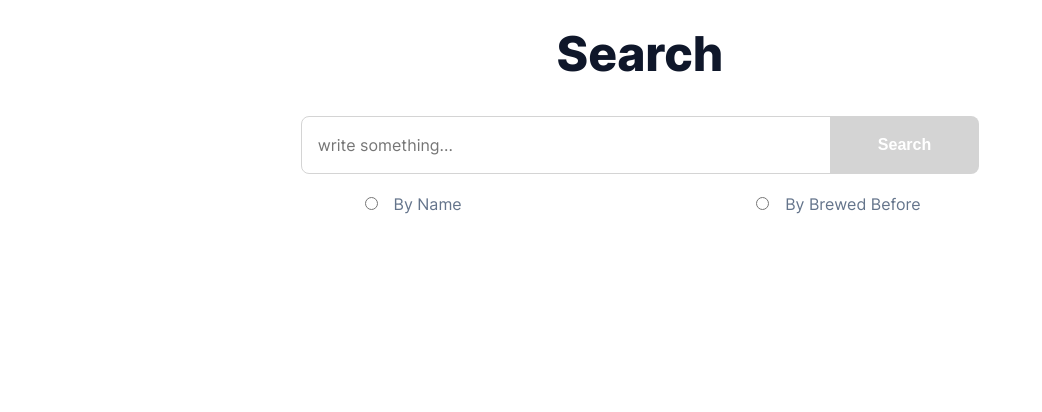
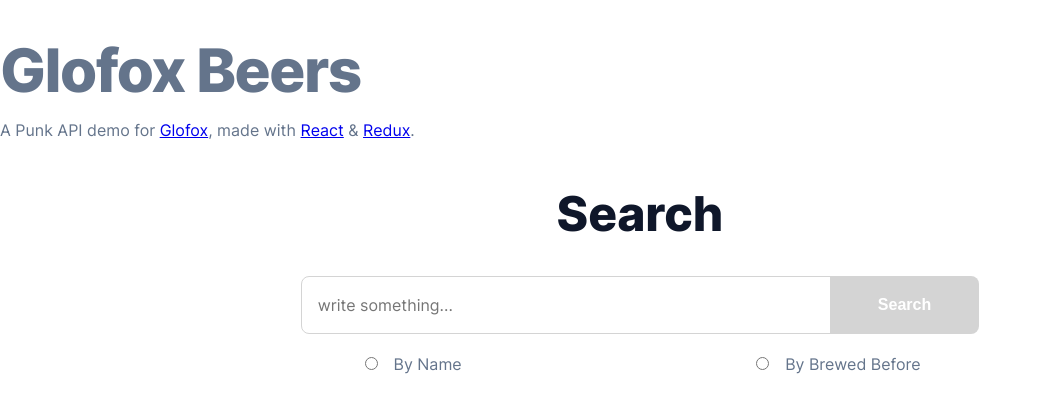
Before and after one commit to erasmogarcia84/glofox-punk-api, a React (Create React App) app: page / in a window 1280 px wide. Shown: the top 412 px of the page, without its empty margins (0-1042 px from the left). Built offline with nearby package versions, Linux system fonts and the light colour scheme; no server answers.

Commit message:
Create Header component

```diff
--- a/src/App.jsx
+++ b/src/App.jsx
@@ -1,10 +1,12 @@
 import React from 'react';
+import Header from './components/Header';
 import RandomBeer from './components/RandomBeer';
 import SearchBox from './components/SearchBox';
 import SearchResults from './components/SearchResults';
 
 const App = () => (
   <>
+    <Header />
     <RandomBeer />
     <SearchBox />
     <SearchResults />
--- /dev/null
+++ b/src/components/Header/index.jsx
@@ -0,0 +1,28 @@
+import React from 'react';
+
+const Header = () => (
+  <header>
+    <div className="header__image">
+      <div className="header__text">
+        <h1>Glofox Beers</h1>
+        <p>
+          A Punk API demo for{' '}
+          <a target="_blank" rel="noreferrer" href="https://www.glofox.com/">
+            Glofox
+          </a>
+          , made with{' '}
+          <a target="_blank" rel="noreferrer" href="https://reactjs.org/">
+            React
+          </a>
+          {' & '}
+          <a target="_blank" rel="noreferrer" href="https://redux.js.org/">
+            Redux
+          </a>
+          .
+        </p>
+      </div>
+    </div>
+  </header>
+);
+
+export default Header;
```
